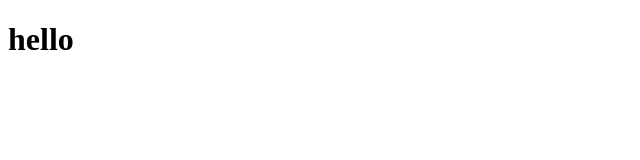
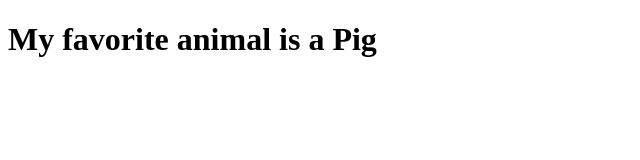
Before and after one commit to oaisd-ctc/push-pull-practice-coenaf6, a plain HTML site: page Pages/Students/Corey/Corey.HTML in a window 1280 px wide. Shown: the whole page, without its empty margins (0-640 px from the left). Drawn offline with Linux system fonts and the light colour scheme.

Commit message:
Created new code

```diff
--- a/Pages/Students/Corey/Corey.HTML
+++ b/Pages/Students/Corey/Corey.HTML
@@ -1,10 +1,11 @@
 <!Doctype html>
     <html>
         <head>
-            <title>Corey</title>
+            <title>My Favorite Animal</title>
         </head>
         <body>
-            <h1>hello</h1>
+            <h1>My favorite animal is a Pig</h1>
+            <img src="Images/Animals/Pig picture" alt="">
         </body>
 
 
```
